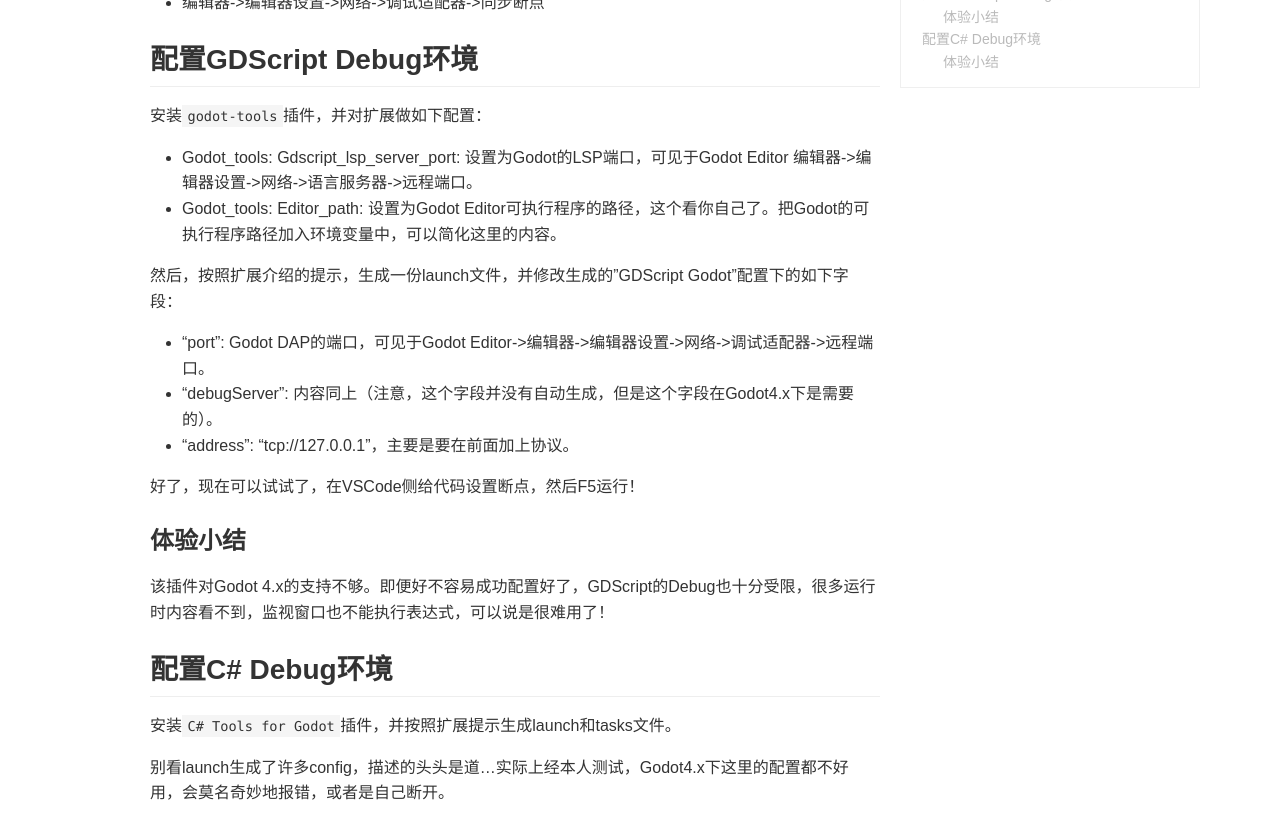
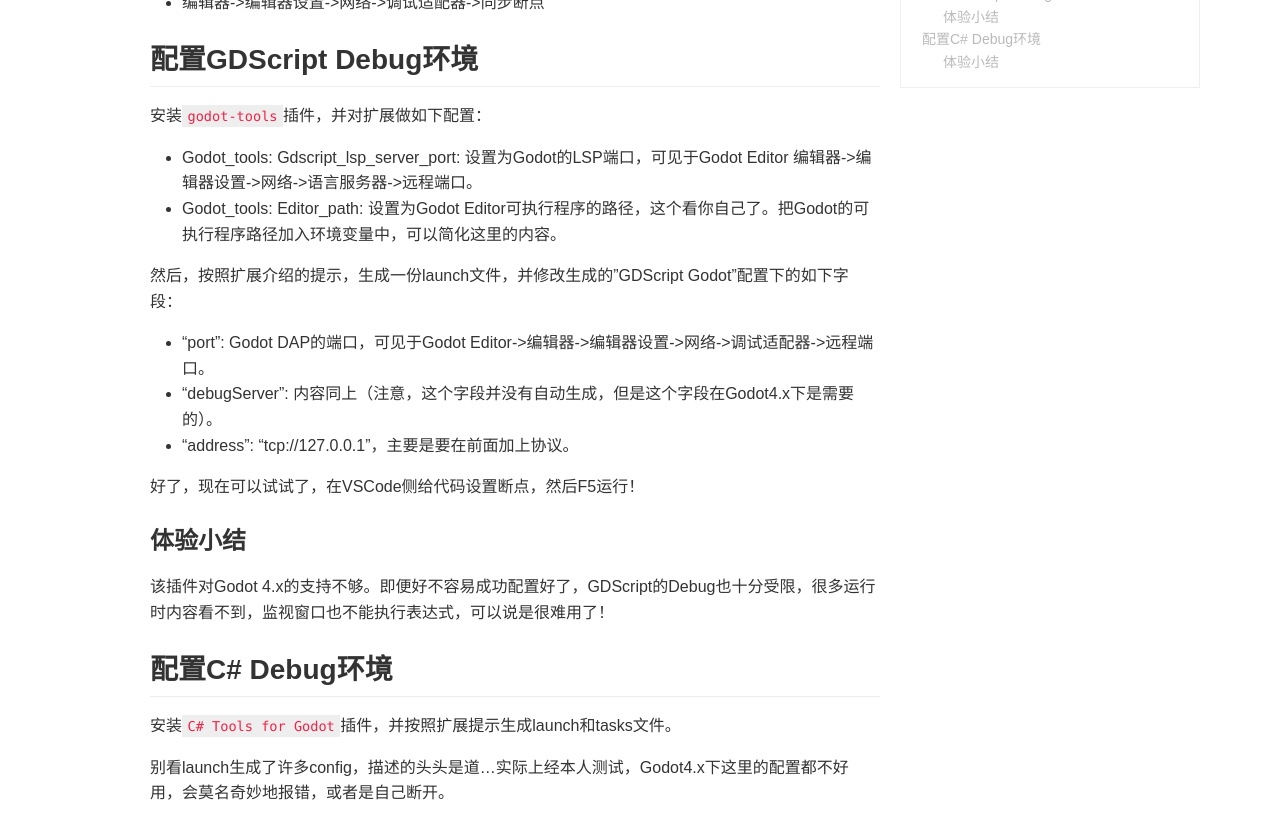
Before and after one commit to BigMadDonkey/BigMadDonkey.github.io, a Jekyll site: the page built from _posts/2023-09-24-godot-VSCode-debug.md, in a window 1280 px wide. Shown: the part 450-1271 px from the top of the page. Built offline with Jekyll 4.4.1, drawn with Linux system fonts in a browser that asks for light colours; some web fonts are replaced; comment, search, counter and statistics services are not loaded; a style sheet for code colours, icons or effects is not loaded.

Commit message:
modify inline code highlight style

```diff
--- a/assets/css/globals/common.css
+++ b/assets/css/globals/common.css
@@ -738,3 +738,9 @@
 img + em {
   color: grey;
 }
+
+/* Below are customized css styles. */
+.markdown-body code.highlighter-rouge {
+    color: #f32346;
+    background-color: #eeeeee;
+}
```
